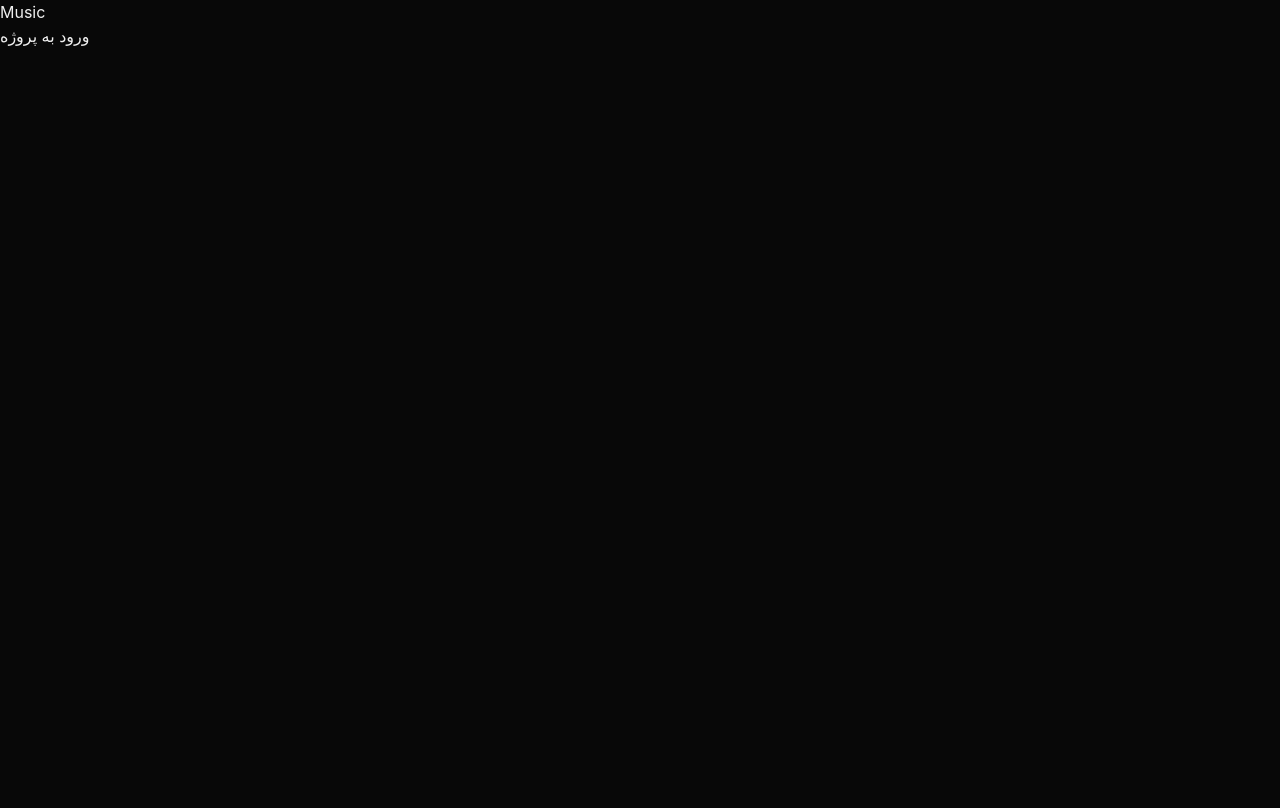
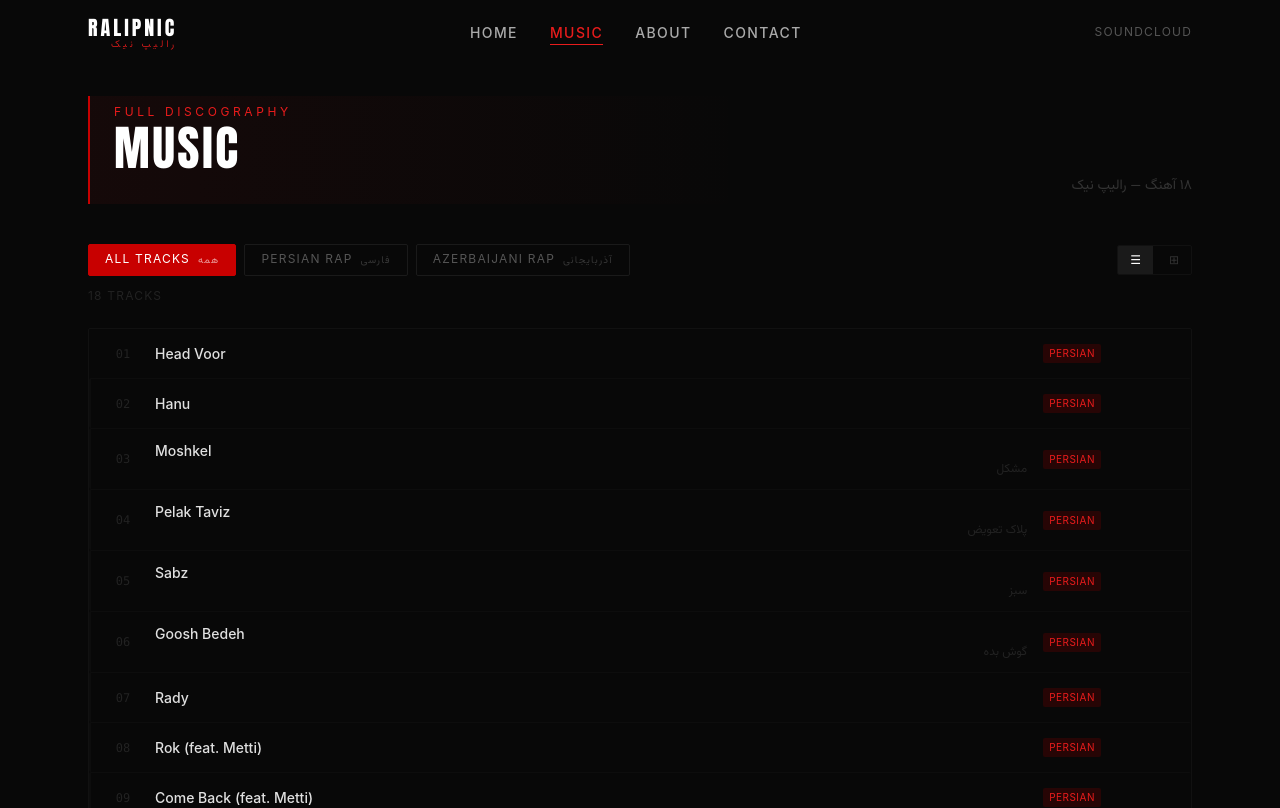
Before and after one commit to ralipnic/ralipnic-site, a Next.js app: page /music in a window 1280 px wide. Shown: the top 808 px of the page. Built offline with nearby package versions, Linux system fonts and the light colour scheme.

Commit message:
Fix music page

```diff
--- a/src/app/music/page.tsx
+++ b/src/app/music/page.tsx
@@ -1,8 +1,5 @@
+import MusicPageClient from "./MusicPageClient";
+
 export default function MusicPage() {
-  return (
-    <div>
-      <h1>Music</h1>
-      <p>ورود به پروژه</p>
-    </div>
-  );
+  return <MusicPageClient />;
 }
```
